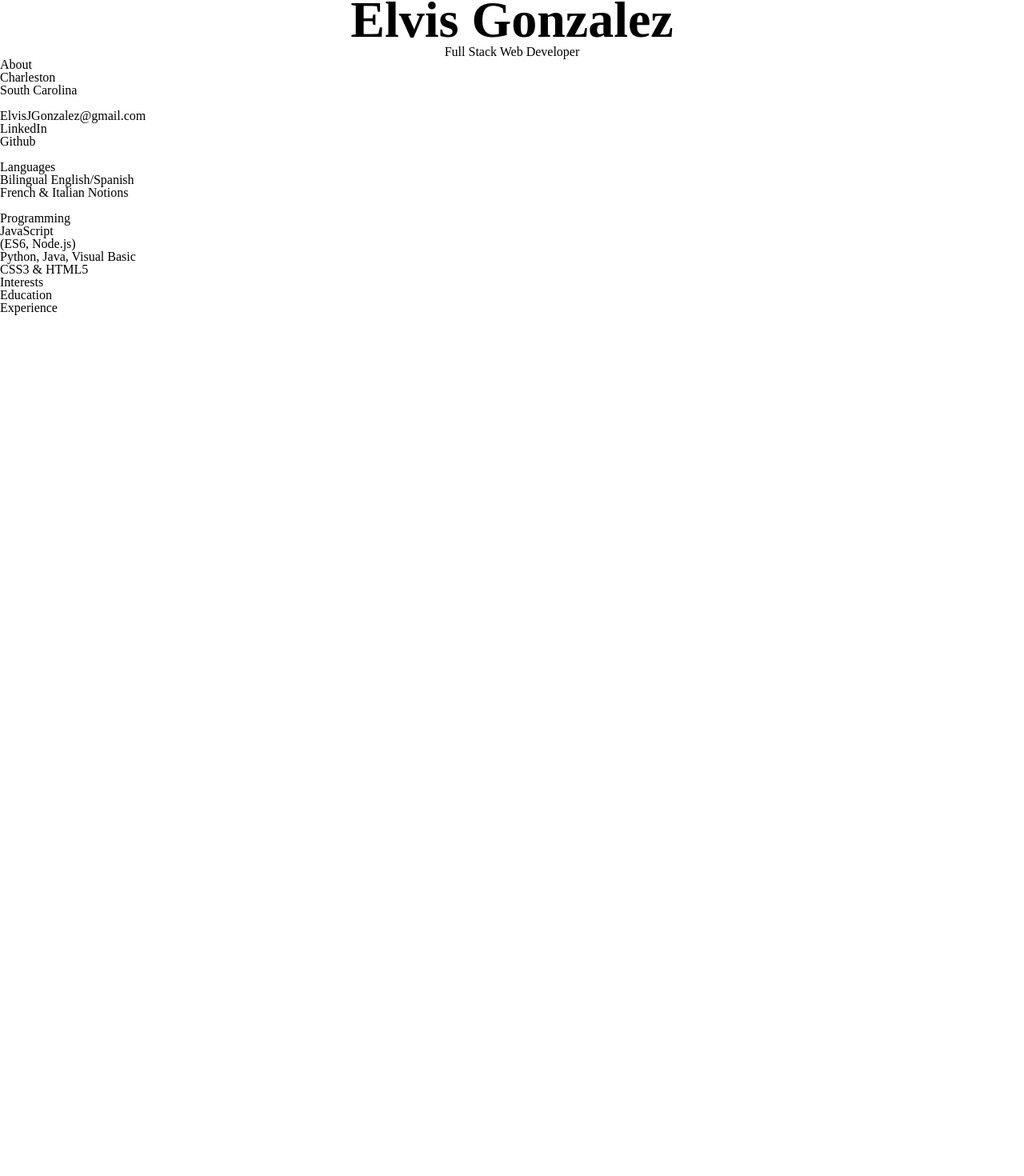
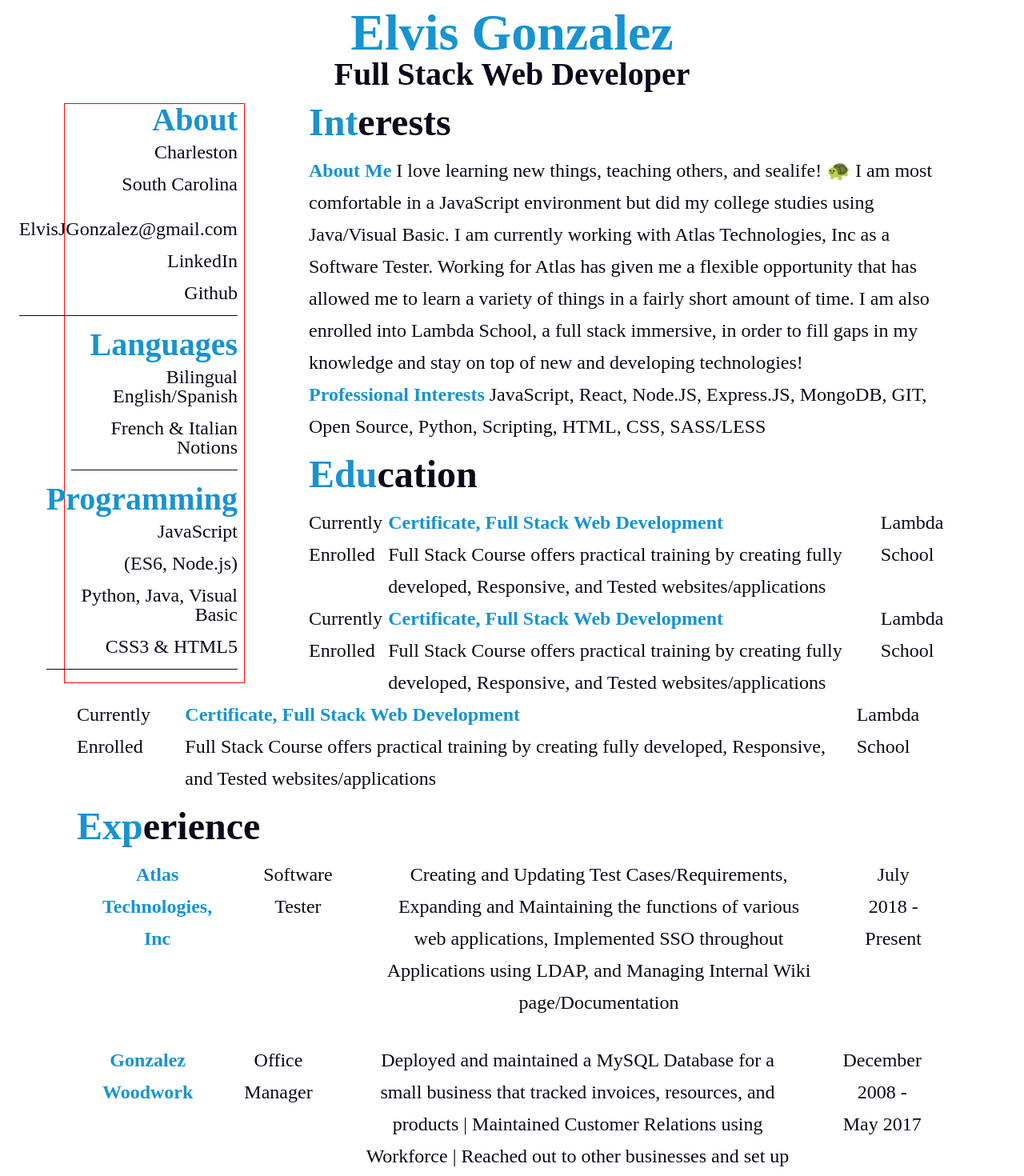
Before and after one commit to ElvisJG/resume-react, a React (Create React App) app: page /cv in a window 1280 px wide. Shown: the part 109-1579 px from the top of the page at 80% size. Before the commit the page ends 800 px from the top, so only its background shows below. Built offline with nearby package versions, Linux system fonts and the light colour scheme; the HTML template or start-up script is replaced by a standard one.

Commit message:
Progress on CV, added some more resume data to json

```diff
--- a/src/component/CV/Aside.js
+++ b/src/component/CV/Aside.js
@@ -3,6 +3,7 @@ import React from 'react';
 export default () => {
   return (
     <div className='aside'>
+      <div className='aside-section'>
         <h2>About</h2>
         <p>Charleston</p>
         <p>South Carolina</p>
@@ -10,16 +11,19 @@ export default () => {
         <p>ElvisJGonzalez@gmail.com</p>
         <p>LinkedIn</p>
         <p>Github</p>
-      <br />
+      </div>
+      <div className='aside-section'>
         <h2>Languages</h2>
         <p>Bilingual English/Spanish</p>
         <p>French & Italian Notions</p>
-      <br />
+      </div>
+      <div className='aside-section'>
         <h2>Programming</h2>
         <p>JavaScript</p>
         <p>(ES6, Node.js)</p>
         <p>Python, Java, Visual Basic</p>
         <p>CSS3 & HTML5</p>
       </div>
+    </div>
   );
 };
--- a/src/component/CV/CV.css
+++ b/src/component/CV/CV.css
@@ -1,8 +1,92 @@
+.cv-wrapper {
+  color: #09091a;
+  margin: 0rem 5rem;
+}
+
+em {
+  color: #1793d1;
+}
+
 .cv-title {
   text-align: center;
+  margin: 1rem 0;
 }
 
 .cv-title h1 {
   font-size: 4rem;
+  font-weight: bolder;
+  color: #1793d1;
+}
+
+.cv-title h2 {
+  font-size: 2.5rem;
+  font-weight: bold;
+  color: #09091a;
+}
+
+.aside {
+  width: 20%;
+  height: 100%;
+  border: 1px solid red;
+  float: left;
+  display: flex;
+  flex-flow: column nowrap;
+  align-items: flex-end;
+  margin-right: 5rem;
+}
+
+.aside-section {
+  margin: 0rem 0.5rem 1rem;
+  text-align: end;
+  border-bottom: 1px solid #09091a;
+}
+
+.aside-section h2 {
+  font-size: 2.5rem;
+  color: #1793d1;
+  font-weight: bold;
+  margin-bottom: 0.5rem;
+}
+
+.aside-section p {
+  font-size: 1.5rem;
+  margin-bottom: 1rem;
+}
+
+.cv-section {
+  font-size: 3rem;
+  margin: 1rem;
+}
+
+.cv-section em {
   font-weight: bold;
 }
+
+.cv-section h3 {
+  font-weight: bold;
+  margin-bottom: 1rem;
+}
+
+.cv-section p {
+  font-size: 1.5rem;
+  line-height: 2.5rem;
+}
+
+.cv-experience {
+  display: flex;
+  flex-wrap: nowrap;
+  justify-content: space-between;
+}
+
+.cv-experience p {
+  margin: 0rem 2rem 2rem;
+  text-align: center;
+}
+
+.cv-edu {
+  display: flex;
+}
+
+.cv-edu-mid {
+  flex-direction: column;
+}
--- a/src/component/CV/CV.js
+++ b/src/component/CV/CV.js
@@ -11,7 +11,7 @@ export default () => {
     <div className='cv-wrapper'>
       <div className='cv-title'>
         <h1>Elvis Gonzalez</h1>
-        <h3>Full Stack Web Developer</h3>
+        <h2>Full Stack Web Developer</h2>
       </div>
       <Aside />
       <Int />
--- a/src/component/CV/Education.js
+++ b/src/component/CV/Education.js
@@ -2,10 +2,49 @@ import React from 'react';
 
 export default () => {
   return (
-    <div className='section-title'>
-      <h1>
+    <div className='cv-section'>
+      <h3>
         <em>Edu</em>cation
-      </h1>
+      </h3>
+      <div className='cv-edu'>
+        <p>Currently Enrolled</p>
+        <div className='cv-edu-mid'>
+          <em>
+            <p>Certificate, Full Stack Web Development</p>
+          </em>
+          <p>
+            Full Stack Course offers practical training by creating fully
+            developed, Responsive, and Tested websites/applications
+          </p>
+        </div>
+        <p>Lambda School</p>
+      </div>
+      <div className='cv-edu'>
+        <p>Currently Enrolled</p>
+        <div className='cv-edu-mid'>
+          <em>
+            <p>Certificate, Full Stack Web Development</p>
+          </em>
+          <p>
+            Full Stack Course offers practical training by creating fully
+            developed, Responsive, and Tested websites/applications
+          </p>
+        </div>
+        <p>Lambda School</p>
+      </div>
+      <div className='cv-edu'>
+        <p>Currently Enrolled</p>
+        <div className='cv-edu-mid'>
+          <em>
+            <p>Certificate, Full Stack Web Development</p>
+          </em>
+          <p>
+            Full Stack Course offers practical training by creating fully
+            developed, Responsive, and Tested websites/applications
+          </p>
+        </div>
+        <p>Lambda School</p>
+      </div>
     </div>
   );
 };
--- a/src/component/CV/Experience.js
+++ b/src/component/CV/Experience.js
@@ -2,10 +2,49 @@ import React from 'react';
 
 export default () => {
   return (
-    <div className='section-title'>
-      <h1>
+    <div className='cv-section'>
+      <h3>
         <em>Exp</em>erience
-      </h1>
+      </h3>
+      <div className='cv-experience'>
+        <em>
+          <p>Atlas Technologies, Inc</p>
+        </em>
+        <p>Software Tester</p>
+        <p>
+          Creating and Updating Test Cases/Requirements, Expanding and
+          Maintaining the functions of various web applications, Implemented SSO
+          throughout Applications using LDAP, and Managing Internal Wiki
+          page/Documentation
+        </p>
+        <p>July 2018 - Present</p>
+      </div>
+      <div className='cv-experience'>
+        <em>
+          <p>Gonzalez Woodwork</p>
+        </em>
+        <p>Office Manager</p>
+        <p>
+          Deployed and maintained a MySQL Database for a small business that
+          tracked invoices, resources, and products | Maintained Customer
+          Relations using Workforce | Reached out to other businesses and set up
+          professional relationships
+        </p>
+        <p>December 2008 - May 2017</p>
+      </div>
+      <div className='cv-experience'>
+        <em>
+          <p>Walt Disney World Resort</p>
+        </em>
+        <p>Cook II</p>
+        <p>
+          Created Experiences for Guests, Learned how To be part of a team,
+          Tested critical thinking and throughput. I am including this because
+          it's an experience like no other, and i'm glad to have had the
+          opportunity.
+        </p>
+        <p>June 2013 - February 2014</p>
+      </div>
     </div>
   );
 };
--- a/src/component/CV/Interests.js
+++ b/src/component/CV/Interests.js
@@ -2,10 +2,24 @@ import React from 'react';
 
 export default () => {
   return (
-    <div className='section-title'>
-      <h1>
+    <div className='cv-section'>
+      <h3>
         <em>Int</em>erests
-      </h1>
+      </h3>
+      <p>
+        <em>About Me</em> I love learning new things, teaching others, and
+        sealife! 🐢 I am most comfortable in a JavaScript environment but did my
+        college studies using Java/Visual Basic. I am currently working with
+        Atlas Technologies, Inc as a Software Tester. Working for Atlas has
+        given me a flexible opportunity that has allowed me to learn a variety
+        of things in a fairly short amount of time. I am also enrolled into
+        Lambda School, a full stack immersive, in order to fill gaps in my
+        knowledge and stay on top of new and developing technologies!
+      </p>
+      <p>
+        <em>Professional Interests</em> JavaScript, React, Node.JS, Express.JS,
+        MongoDB, GIT, Open Source, Python, Scripting, HTML, CSS, SASS/LESS
+      </p>
     </div>
   );
 };
--- a/src/component/Navigation/Navbar.css
+++ b/src/component/Navigation/Navbar.css
@@ -4,7 +4,7 @@
   display: flex;
   text-align: center;
   align-items: center;
-  background: rgb(9, 9, 26);
+  background: #09091a;
   border-bottom: 2px solid #2b638f;
 }
 
```
Also changed, not shown: src/resumeData.json (+15 -2 lines). Lines whose indentation alone changed are shown as unchanged.
